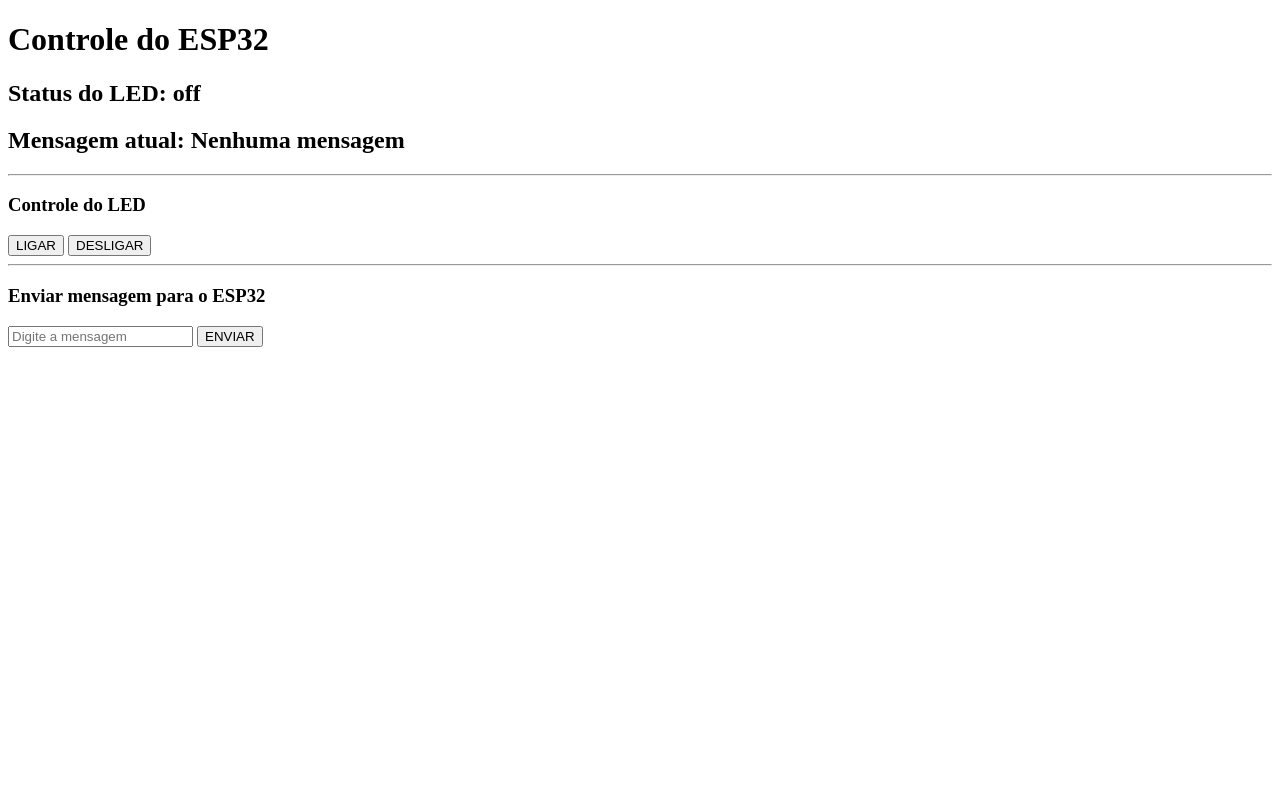
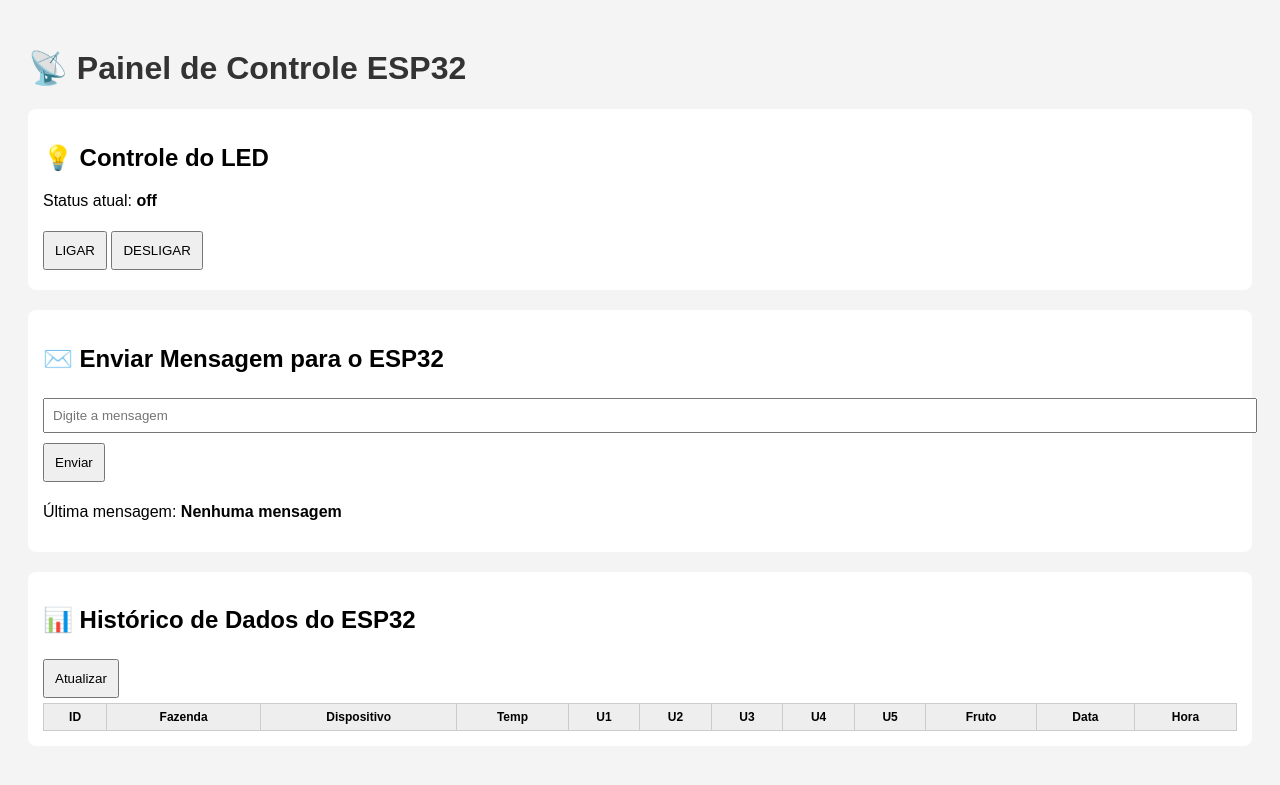
Before and after one commit to ElsonPinto/esp32-render, a Flask app: page / in a window 1280 px wide. Shown: the top 785 px of the page. Run offline with Flask 3, Linux system fonts and the light colour scheme; lists and menus that the app fills with data are empty.

Commit message:
index.html

```diff
--- a/templates/index.html
+++ b/templates/index.html
@@ -2,59 +2,138 @@
 <html lang="pt-br">
 <head>
     <meta charset="UTF-8">
-    <title>Controle ESP32</title>
+    <title>Painel ESP32</title>
+    <style>
+        body {
+            font-family: Arial;
+            background: #f4f4f4;
+            padding: 20px;
+        }
+        h1 {
+            color: #333;
+        }
+        section {
+            background: #fff;
+            padding: 15px;
+            margin-bottom: 20px;
+            border-radius: 8px;
+        }
+        button {
+            padding: 10px;
+            margin: 5px 0;
+            cursor: pointer;
+        }
+        input {
+            padding: 8px;
+            width: 100%;
+            margin: 5px 0;
+        }
+        table {
+            width: 100%;
+            border-collapse: collapse;
+        }
+        th, td {
+            border: 1px solid #ccc;
+            padding: 6px;
+            font-size: 12px;
+            text-align: center;
+        }
+        th {
+            background: #eee;
+        }
+    </style>
 </head>
 <body>
 
-    <h1>Controle do ESP32</h1>
+<h1>📡 Painel de Controle ESP32</h1>
 
-    <!-- STATUS ATUAL -->
-    <h2>Status do LED: <span id="status-led">{{ led }}</span></h2>
-    <h2>Mensagem atual: <span id="status-msg">{{ msg }}</span></h2>
+<!-- ================= LED ================= -->
+<section>
+    <h2>💡 Controle do LED</h2>
+    <p>Status atual: <strong>{{ led }}</strong></p>
 
-    <hr>
+    <button onclick="setLed('on')">LIGAR</button>
+    <button onclick="setLed('off')">DESLIGAR</button>
+</section>
 
-    <!-- CONTROLE DO LED -->
-    <h3>Controle do LED</h3>
-    <button onclick="enviarLed('on')">LIGAR</button>
-    <button onclick="enviarLed('off')">DESLIGAR</button>
+<!-- ================= MENSAGEM ================= -->
+<section>
+    <h2>✉️ Enviar Mensagem para o ESP32</h2>
+    <input type="text" id="msg" placeholder="Digite a mensagem">
+    <button onclick="enviarMensagem()">Enviar</button>
+    <p>Última mensagem: <strong>{{ msg }}</strong></p>
+</section>
 
-    <hr>
+<!-- ================= DADOS ================= -->
+<section>
+    <h2>📊 Histórico de Dados do ESP32</h2>
+    <button onclick="carregarDados()">Atualizar</button>
 
-    <!-- ENVIO DE MENSAGEM -->
-    <h3>Enviar mensagem para o ESP32</h3>
-    <input type="text" id="mensagem" placeholder="Digite a mensagem">
-    <button onclick="enviarMensagem()">ENVIAR</button>
+    <table id="tabela">
+        <thead>
+            <tr>
+                <th>ID</th>
+                <th>Fazenda</th>
+                <th>Dispositivo</th>
+                <th>Temp</th>
+                <th>U1</th>
+                <th>U2</th>
+                <th>U3</th>
+                <th>U4</th>
+                <th>U5</th>
+                <th>Fruto</th>
+                <th>Data</th>
+                <th>Hora</th>
+            </tr>
+        </thead>
+        <tbody></tbody>
+    </table>
+</section>
 
 <script>
-        // ENVIA COMANDO DO LED
-        function enviarLed(valor) {
+function setLed(valor) {
     fetch("/comando", {
         method: "POST",
-                headers: {
-                    "Content-Type": "application/json"
-                },
+        headers: {"Content-Type": "application/json"},
         body: JSON.stringify({ led: valor })
-            })
-            .then(() => {
-                document.getElementById("status-led").innerText = valor;
     });
 }
 
-        // ENVIA MENSAGEM PARA O ESP32
 function enviarMensagem() {
-            const texto = document.getElementById("mensagem").value;
+    const texto = document.getElementById("msg").value;
 
     fetch("/mensagem", {
         method: "POST",
-                headers: {
-                    "Content-Type": "application/json"
-                },
+        headers: {"Content-Type": "application/json"},
         body: JSON.stringify({ msg: texto })
-            })
-            .then(() => {
-                document.getElementById("status-msg").innerText = texto;
-                document.getElementById("mensagem").value = "";
+    });
+}
+
+function carregarDados() {
+    fetch("/api/registros")
+        .then(res => res.json())
+        .then(dados => {
+            const tbody = document.querySelector("#tabela tbody");
+            tbody.innerHTML = "";
+
+            dados.forEach(linha => {
+                const tr = document.createElement("tr");
+                tr.innerHTML = `
+                    <td>${linha.id}</td>
+                    <td>${linha.fazenda_id}</td>
+                    <td>${linha.dispositivo_id}</td>
+                    <td>${linha.temperatura}</td>
+                    <td>${linha.umidade_1}</td>
+                    <td>${linha.umidade_2}</td>
+                    <td>${linha.umidade_3}</td>
+                    <td>${linha.umidade_4}</td>
+                    <td>${linha.umidade_5}</td>
+                    <td>${linha.fruto}</td>
+                    <td>${linha.data}</td>
+                    <td>${linha.hora}</td>
+                `;
+                tbody.appendChild(tr);
+            });
         });
 }
 </script>
```
Lines whose indentation alone changed are shown as unchanged.
